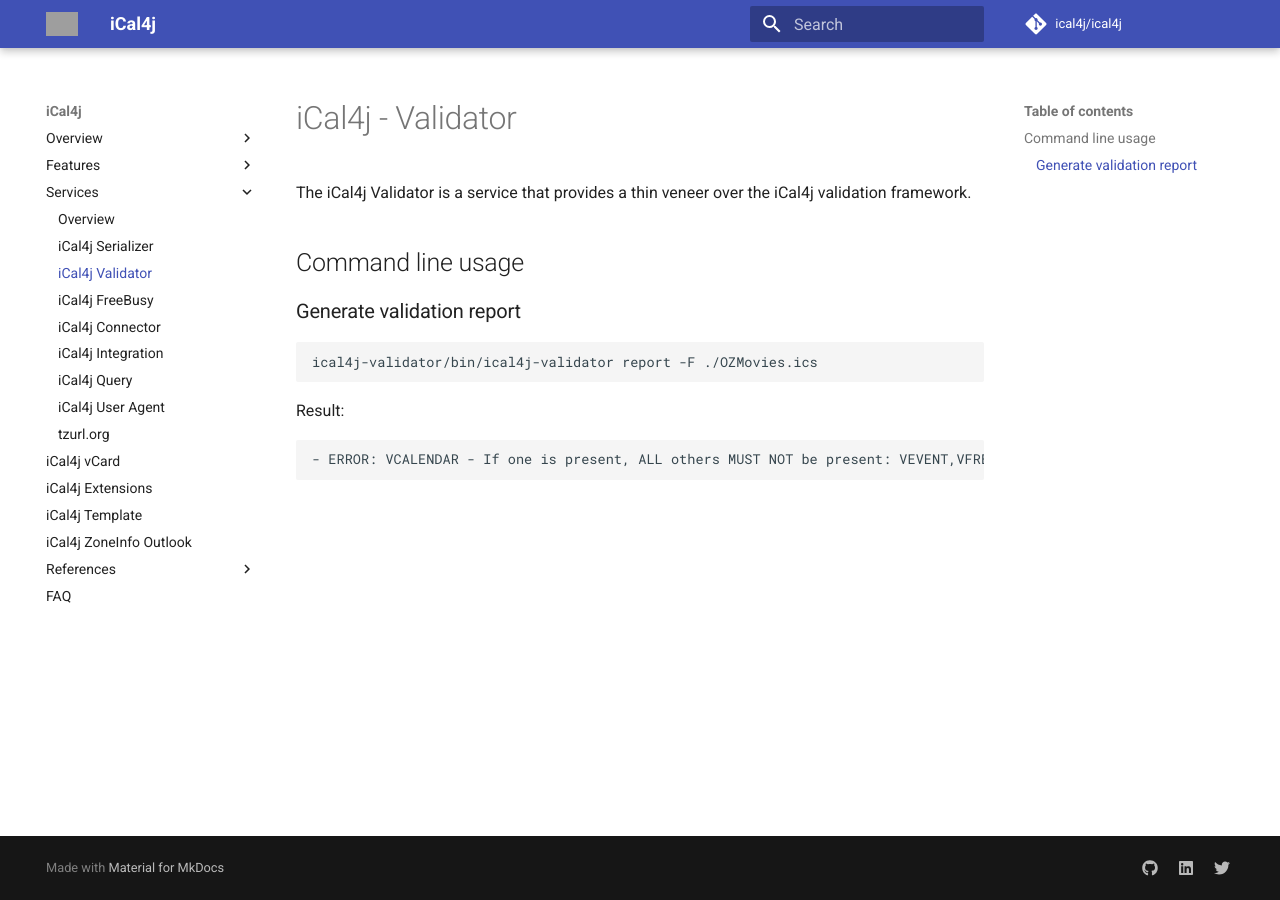
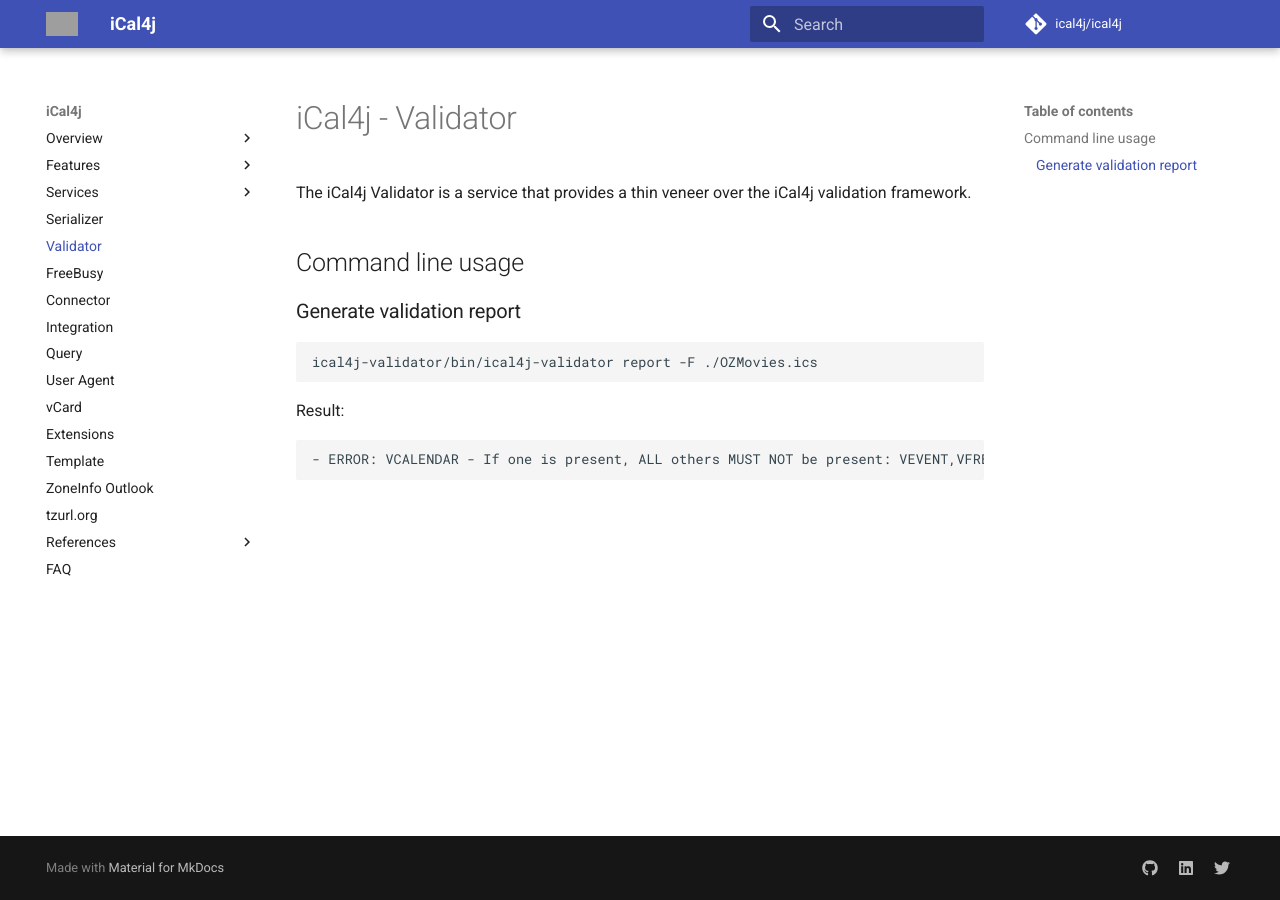
Before and after one commit to ical4j/ical4j-user-guide, an MkDocs documentation site: the page built from docs/validator.md, in a window 1280 px wide. Built offline with MkDocs 1.6.1 and Material for MkDocs 9.7.7, drawn with Linux system fonts in a browser that asks for light colours; comment, search, counter and statistics services are not loaded; grey boxes are pictures that could not be loaded.

Commit message:
Refactoring

```diff
--- a/mkdocs.yml
+++ b/mkdocs.yml
@@ -50,18 +50,18 @@
     - OSGi: osgi.md
   - Services:
     - Overview: services/index.md
-    - iCal4j Serializer: services/serializer.md
-    - iCal4j Validator: services/validator.md
-    - iCal4j FreeBusy: services/freebusy.md
-    - iCal4j Connector: services/connector.md
-    - iCal4j Integration: services/integration.md
-    - iCal4j Query: services/query.md
-    - iCal4j User Agent: services/useragent.md
-    - tzurl.org: services/tzurl.md
-  - iCal4j vCard: vcard.md
-  - iCal4j Extensions: extensions.md
-  - iCal4j Template: templates.md
-  - iCal4j ZoneInfo Outlook: zoneinfo-outlook.md
+  - Serializer: serializer.md
+  - Validator: validator.md
+  - FreeBusy: freebusy.md
+  - Connector: connector.md
+  - Integration: integration.md
+  - Query: query.md
+  - User Agent: useragent.md
+  - vCard: vcard.md
+  - Extensions: extensions.md
+  - Template: template.md
+  - ZoneInfo Outlook: zoneinfo-outlook.md
+  - tzurl.org: tzurl.md
   - References:
     - RFC Compliance: rfcs.md
     - CUAs: cuas.md
```
Also changed, not shown: docs/services/index.md (+27 -7 lines), docs/template.md (added, +83 -0 lines), docs/templates.md (deleted, +0 -52 lines), docs/connector.md (renamed from docs/services/connector.md), docs/freebusy.md (renamed from docs/services/freebusy.md), docs/integration.md (renamed from docs/services/integration.md), docs/query.md (renamed from docs/services/query.md), docs/serializer.md (renamed from docs/services/serializer.md), docs/tzurl.md (renamed from docs/services/tzurl.md), docs/useragent.md (renamed from docs/services/useragent.md), docs/validator.md (renamed from docs/services/validator.md).
